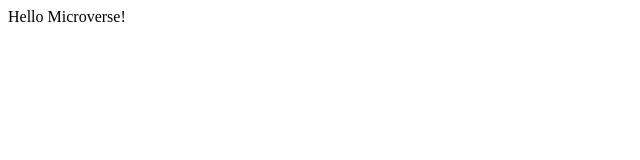
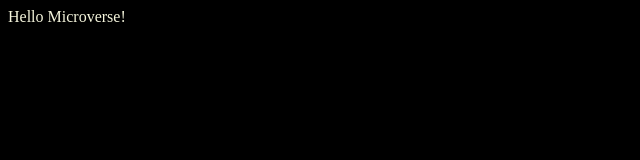
Before and after one commit to amklass11/HELLO-MICROVERSE, a website: page INDEX.HTML in a window 1280 px wide. Shown: the whole page, without its empty margins (0-640 px from the left). Drawn offline with Linux system fonts and the light colour scheme.

Commit message:
added styles to style.css

```diff
--- a/INDEX.HTML
+++ b/INDEX.HTML
@@ -1,5 +1,8 @@
 <html>
+<head>
+    <link rel="stylesheet" href="style.css">
 
+</head>
 
 <body>Hello Microverse!</body>
 
--- a/style.css
+++ b/style.css
@@ -0,0 +1,4 @@
+body{
+    background-color:black ;
+    color: beige;
+}
```
